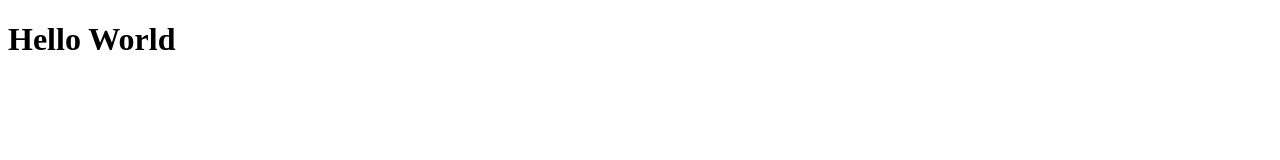
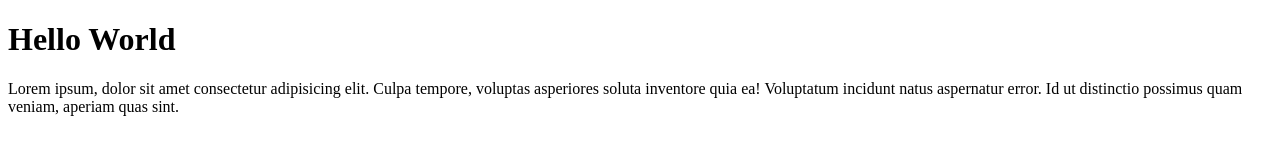
Before and after one commit to ioBonbalan/Iobon-git-test, a plain HTML site: page index.html in a window 1280 px wide. Drawn offline with Linux system fonts and the light colour scheme.

Commit message:
menambahkan paragaraf

```diff
--- a/index.html
+++ b/index.html
@@ -7,5 +7,6 @@
 </head>
 <body>
     <h1>Hello World</h1>
+    <p>Lorem ipsum, dolor sit amet consectetur adipisicing elit. Culpa tempore, voluptas asperiores soluta inventore quia ea! Voluptatum incidunt natus aspernatur error. Id ut distinctio possimus quam veniam, aperiam quas sint.</p>
 </body>
 </html>
```
